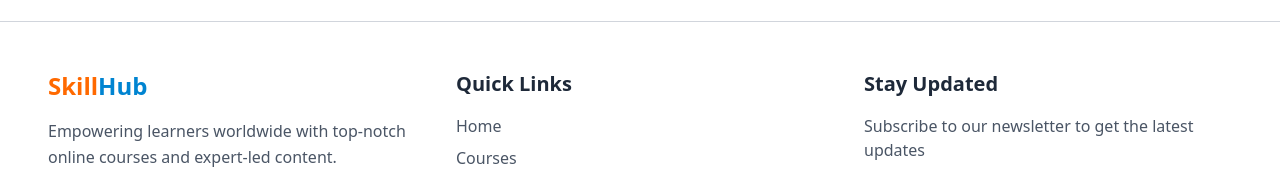
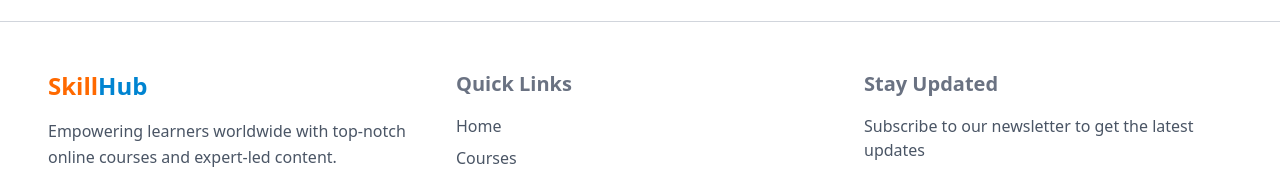
Before and after one commit to rashmi-ranjan-sahoo-dev/course_selling_app, a React (Vite) app in the folder frontend/: page / in a window 1280 px wide. Shown: the part 955-1124 px from the top of the page. Built offline with nearby package versions, Linux system fonts and the light colour scheme.

Commit message:
last update for this app

```diff
--- a/frontend/src/components/Footer/Footer.jsx
+++ b/frontend/src/components/Footer/Footer.jsx
@@ -19,7 +19,7 @@ const Footer = () => {
 
         {/* Quick Links Section */}
         <div className='text-center sm:text-left'>
-          <h3 className='font-semibold text-lg sm:text-xl mb-3 sm:mb-4 text-gray-800'>Quick Links</h3>
+          <h3 className='font-semibold text-lg sm:text-xl mb-3 sm:mb-4 text-gray-500'>Quick Links</h3>
           <ul className='space-y-2 text-sm sm:text-base'>
             <li>
               <Link to="/" className="text-gray-600 hover:text-orange-500 hover:underline transition-colors">
@@ -46,7 +46,7 @@ const Footer = () => {
 
         {/* Newsletter Section */}
         <div className='text-center sm:text-left sm:col-span-2 lg:col-span-1'>
-          <h3 className='text-lg sm:text-xl font-semibold mb-3 sm:mb-4 text-gray-800'>Stay Updated</h3>
+          <h3 className='text-lg sm:text-xl font-semibold mb-3 sm:mb-4 text-gray-500'>Stay Updated</h3>
           <p className='text-sm sm:text-base text-gray-600 mb-4'>
             Subscribe to our newsletter to get the latest updates
           </p>
```
